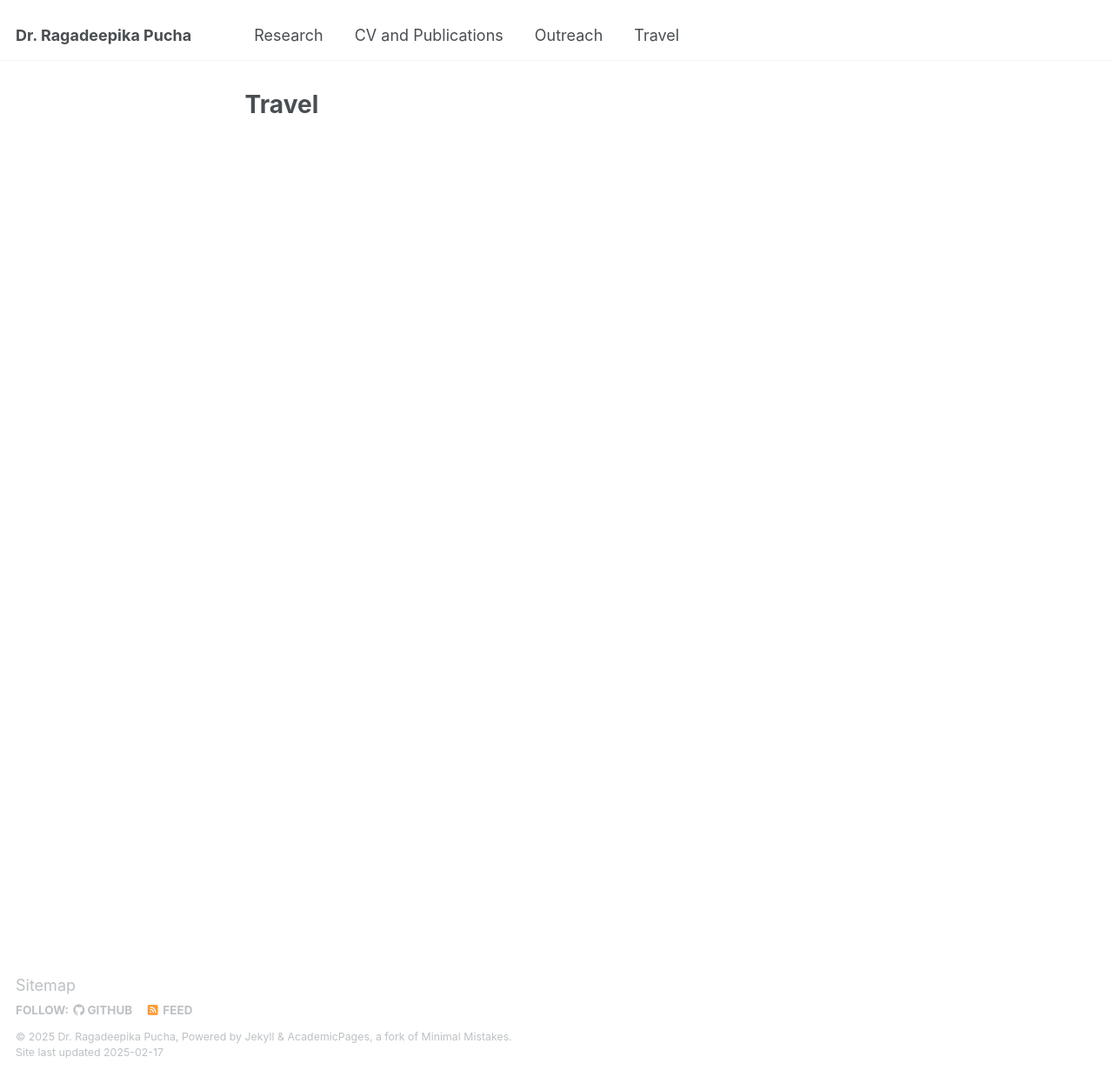
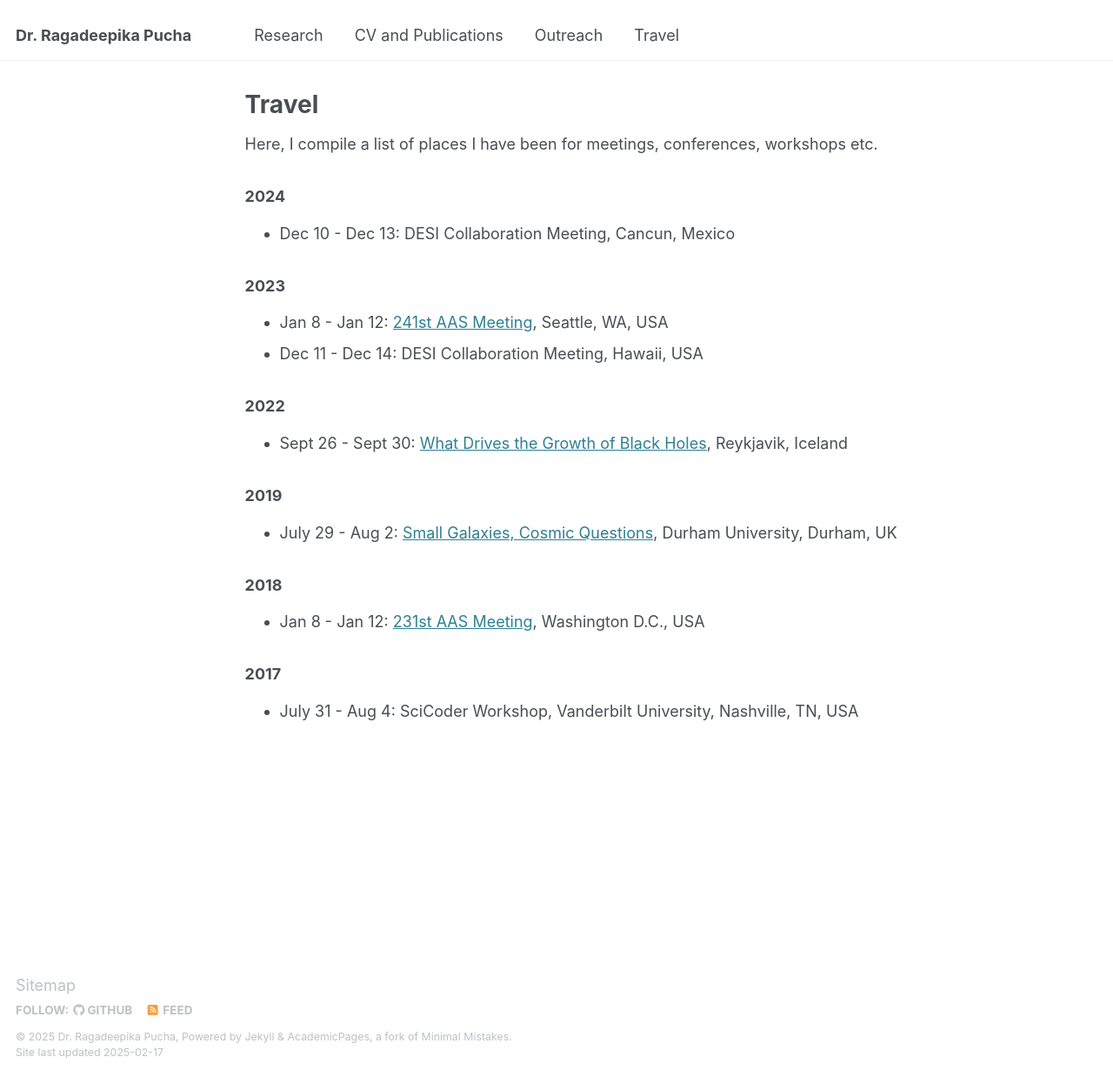
Before and after one commit to Ragadeepika-Pucha/Ragadeepika-Pucha.github.io, a Jekyll site: the page built from _pages/travel.md, in a window 1280 px wide and 1238 px high. Shown: the whole window at 87% size. Built offline with Jekyll 4.4.1, drawn with Linux system fonts in a browser that asks for light colours.

Commit message:
Compiled my travel list.

```diff
--- a/_pages/travel.md
+++ b/_pages/travel.md
@@ -4,3 +4,24 @@ title: "Travel"
 permalink: /travel/
 author_profile: false
 ---
+
+Here, I compile a list of places I have been for meetings, conferences, workshops etc.
+
+### 2024
+* Dec 10 - Dec 13: DESI Collaboration Meeting, Cancun, Mexico
+
+### 2023
+* Jan 8 - Jan 12: [241st AAS Meeting](https://aas.org/meetings/aas241), Seattle, WA, USA
+* Dec 11 - Dec 14: DESI Collaboration Meeting, Hawaii, USA
+
+### 2022
+* Sept 26 - Sept 30: [What Drives the Growth of Black Holes](https://astro.dur.ac.uk/~xswt42/Growth_of_Black_Holes/index2.php), Reykjavik, Iceland
+
+### 2019
+* July 29 - Aug 2: [Small Galaxies, Cosmic Questions](https://astro.dur.ac.uk/cosmodwarfs/), Durham University, Durham, UK
+
+### 2018
+* Jan 8 - Jan 12: [231st AAS Meeting](https://aas.org/meetings/aas231), Washington D.C., USA
+
+### 2017
+* July 31 - Aug 4: SciCoder Workshop, Vanderbilt University, Nashville, TN, USA
```
